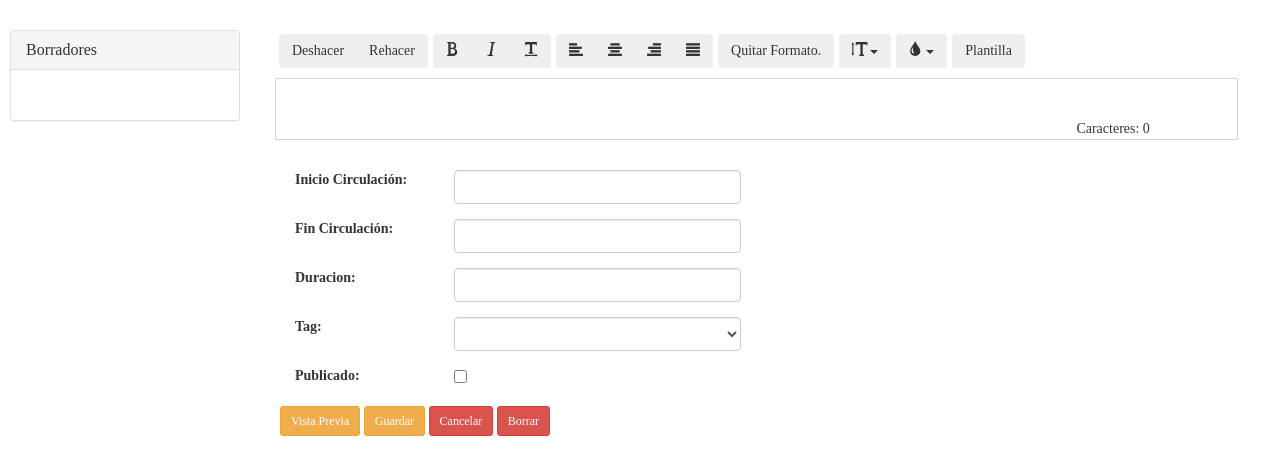
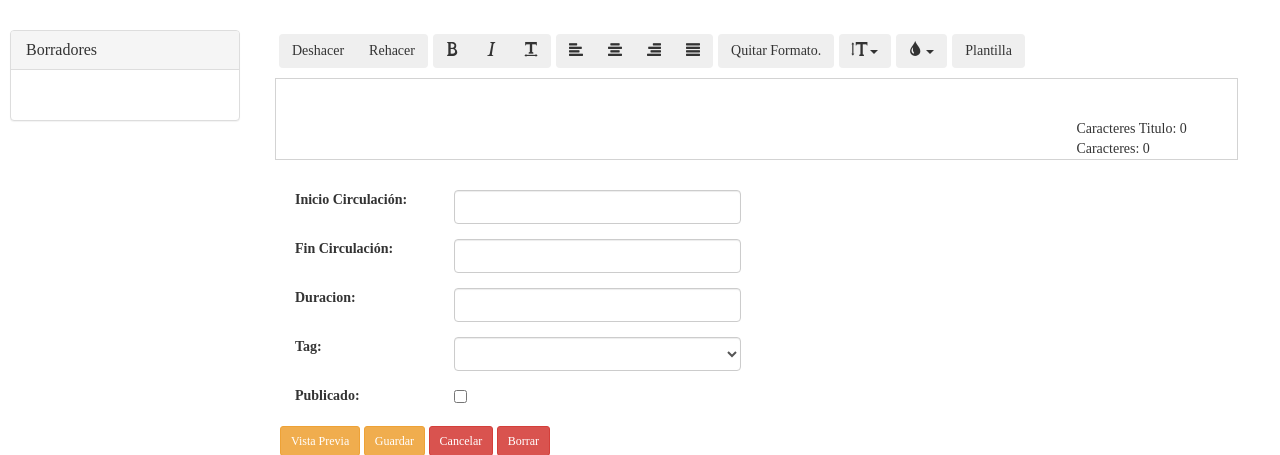
Before and after one commit to WillyMaikowski/ncid, a Django app: page /news/content/1/edit in a window 1280 px wide; the page is wider, and only the part inside the window is pictured. Shown: the part 72-527 px from the top of that part. Run offline with Django 3.2, Linux system fonts and the light colour scheme; a user stored in the database is signed in; data comes from the database, SQL or seed files in the repository; tables that the repository leaves empty hold one stand-in row (values such as "Sample post"); data that the repository does not hold is empty; some libraries are stand-ins or nearby versions.

Commit message:
Character counter for the title.

```diff
--- a/news/static/news/js/content-edition.js
+++ b/news/static/news/js/content-edition.js
@@ -156,6 +156,7 @@
 
     this.onTitleChanged = function(event) {
         this.titleChanged = true;
+        self.updateTitleCharacterCount();
         self.scheduleAutosave();
     }
 
@@ -191,6 +192,10 @@
         $("#content-character-count").html("Caracteres: " + text.length);
     }
 
+    this.updateTitleCharacterCount = function() {
+        var text = this.contentSlide.view.title.text();
+        $("#title-character-count").html("Caracteres Titulo: " + text.length);
+    }
     // Helper method to parse dates.
     this.parseDate = function (dateString) {
         $.datepicker
@@ -212,6 +217,7 @@
         $("#published").prop("checked", this.contentSlide.published);
         $("#tag-selection").val(this.contentSlide.tag);
         this.updateContentCharacterCount();
+        this.updateTitleCharacterCount();
     }
 
     this.updateModel = function() {
--- a/news/templates/news/edit_content.html
+++ b/news/templates/news/edit_content.html
@@ -94,6 +94,9 @@
 
 <div style="border:1px solid lightGrey;">
     <div id="slideContainer" class="cell text-center">
+    </div>
+    <div class="col-xs-offset-10">
+        <span id="title-character-count">Caracteres Titulo: 0</span>
     </div>
     <div class="col-xs-offset-10">
         <span id="content-character-count">Caracteres: 0</span>
```
